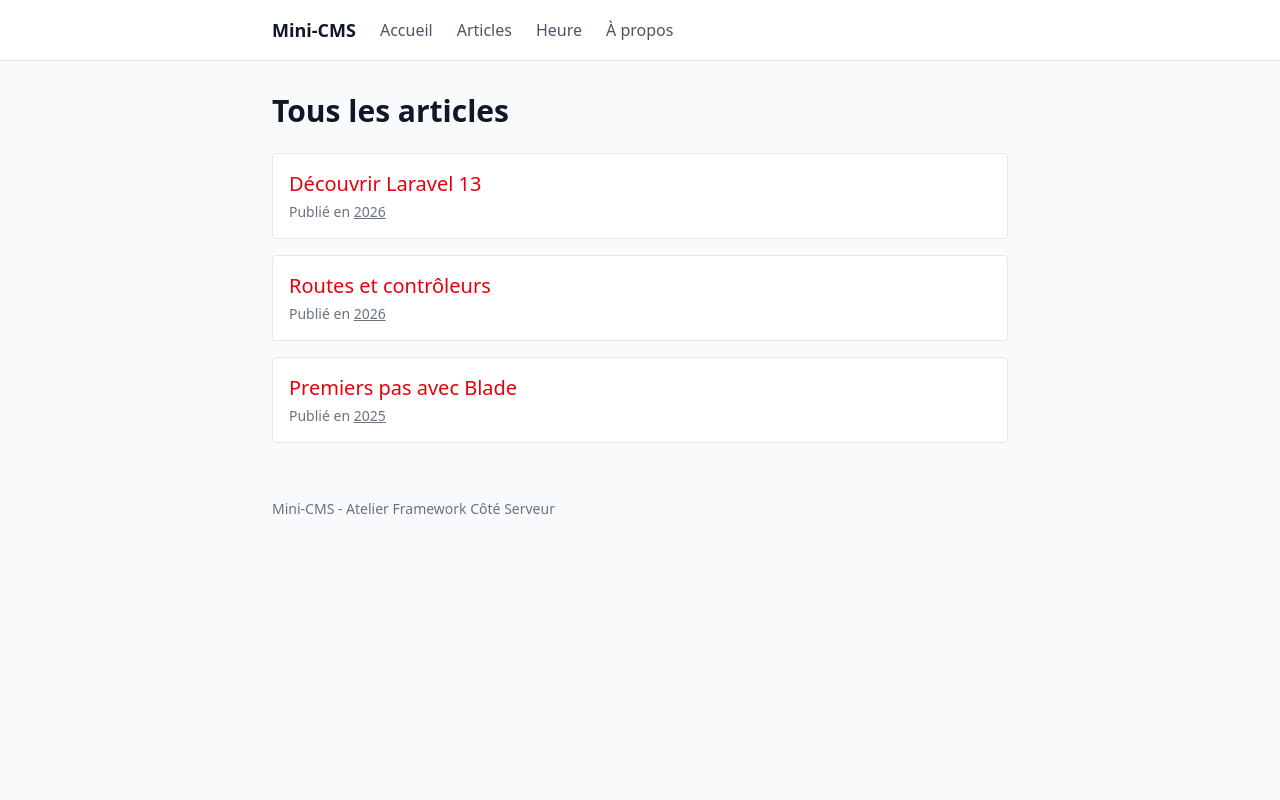
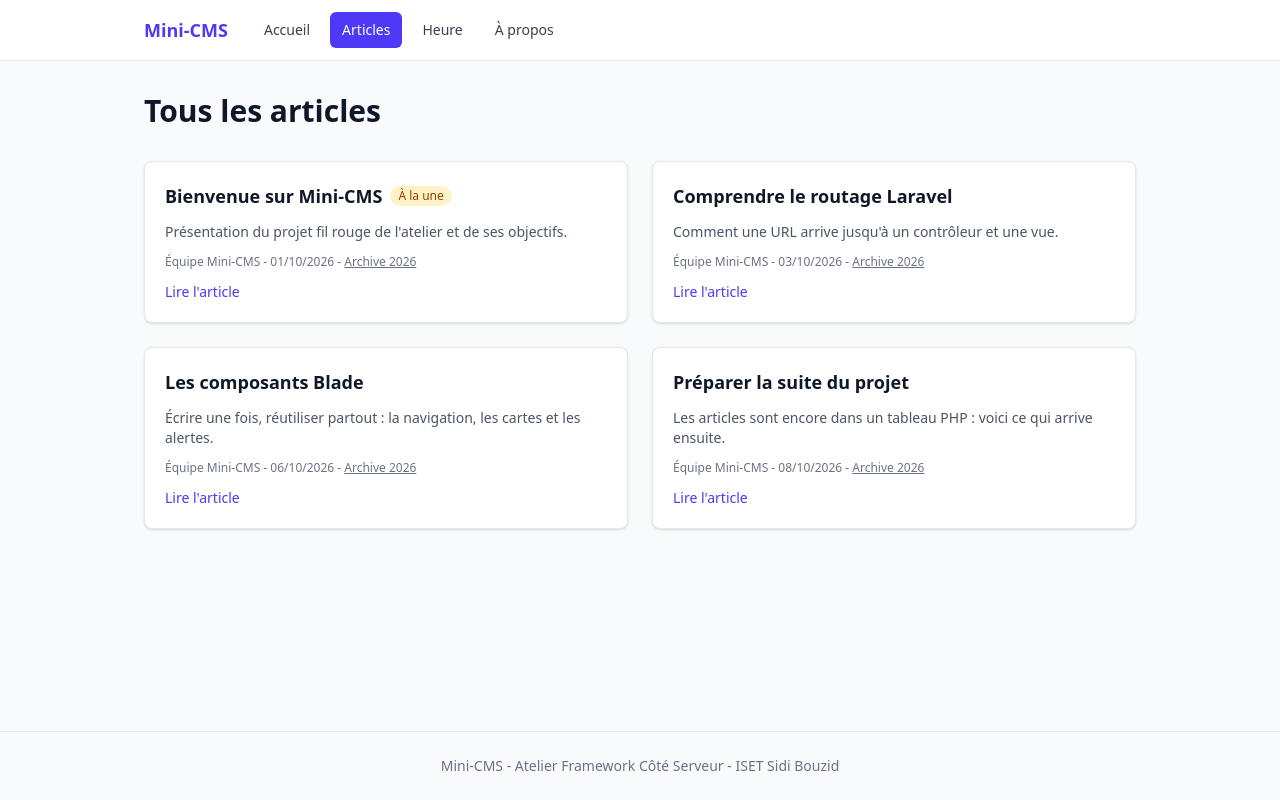
Before and after one commit to MoHamed-B-M/mini-cms, a Laravel app: page /posts in a window 1280 px wide. Run offline with Laravel 12, Linux system fonts and the light colour scheme; style sheets or scripts are compiled from the project's sources.

Commit message:
session 04: Sprint : pages statiques et composants Blade

```diff
--- a/app/Http/Controllers/PostController.php
+++ b/app/Http/Controllers/PostController.php
@@ -2,30 +2,11 @@
 
 namespace App\Http\Controllers;
 
+use Illuminate\View\View;
+
 class PostController extends Controller
 {
-    private function posts(): array
-    {
-        return [
-            'decouvrir-laravel-13' => [
-                'title' => 'Découvrir Laravel 13',
-                'year' => 2026,
-                'body' => 'Laravel 13 simplifie la structure du projet : la configuration des middlewares et des exceptions se fait dans bootstrap/app.php.',
-            ],
-            'routes-et-controleurs' => [
-                'title' => 'Routes et contrôleurs',
-                'year' => 2026,
-                'body' => 'Une route associe une URL à une méthode de contrôleur. Le contrôleur prépare les données, la vue les affiche.',
-            ],
-            'premiers-pas-avec-blade' => [
-                'title' => 'Premiers pas avec Blade',
-                'year' => 2025,
-                'body' => 'Blade est le moteur de vues de Laravel. Les doubles accolades échappent toujours le contenu affiché.',
-            ],
-        ];
-    }
-
-    public function index()
+    public function index(): View
     {
         return view('posts.index', [
             'heading' => 'Tous les articles',
@@ -33,7 +14,7 @@ class PostController extends Controller
         ]);
     }
 
-    public function archive(string $year)
+    public function archive(string $year): View
     {
         $posts = array_filter(
             $this->posts(),
@@ -46,16 +27,72 @@ class PostController extends Controller
         ]);
     }
 
-    public function show(string $slug)
+    public function show(string $slug): View
     {
-        $posts = $this->posts();
+        $post = $this->posts()[$slug] ?? null;
 
-        if (! array_key_exists($slug, $posts)) {
+        if ($post === null) {
             abort(404);
         }
 
-        return view('posts.show', [
-            'post' => $posts[$slug],
-        ]);
+        return view('posts.show', compact('post'));
+    }
+
+    private function posts(): array
+    {
+        return [
+            'bienvenue-sur-mini-cms' => [
+                'slug' => 'bienvenue-sur-mini-cms',
+                'title' => 'Bienvenue sur Mini-CMS',
+                'excerpt' => "Présentation du projet fil rouge de l'atelier et de ses objectifs.",
+                'author' => 'Équipe Mini-CMS',
+                'date' => '01/10/2026',
+                'year' => 2026,
+                'featured' => true,
+                'body' => [
+                    "Mini-CMS est la petite plateforme de publication que vous construisez tout au long de l'atelier.",
+                    "Chaque semaine, une nouvelle fonctionnalité s'ajoute au même projet, de la page d'accueil jusqu'à l'API.",
+                ],
+            ],
+            'comprendre-le-routage' => [
+                'slug' => 'comprendre-le-routage',
+                'title' => 'Comprendre le routage Laravel',
+                'excerpt' => "Comment une URL arrive jusqu'à un contrôleur et une vue.",
+                'author' => 'Équipe Mini-CMS',
+                'date' => '03/10/2026',
+                'year' => 2026,
+                'featured' => false,
+                'body' => [
+                    "Une route associe une URL à une action. Donner un nom à la route permet de générer le lien avec route().",
+                    "Les paramètres, comme le slug d'un article, sont transmis automatiquement à la méthode du contrôleur.",
+                ],
+            ],
+            'les-composants-blade' => [
+                'slug' => 'les-composants-blade',
+                'title' => 'Les composants Blade',
+                'excerpt' => "Écrire une fois, réutiliser partout : la navigation, les cartes et les alertes.",
+                'author' => 'Équipe Mini-CMS',
+                'date' => '06/10/2026',
+                'year' => 2026,
+                'featured' => false,
+                'body' => [
+                    "Un composant anonyme est un simple fichier Blade placé dans le dossier components.",
+                    "Il reçoit des propriétés avec @props et du contenu avec le slot, ce qui évite de recopier le même HTML.",
+                ],
+            ],
+            'preparer-la-suite' => [
+                'slug' => 'preparer-la-suite',
+                'title' => 'Préparer la suite du projet',
+                'excerpt' => "Les articles sont encore dans un tableau PHP : voici ce qui arrive ensuite.",
+                'author' => 'Équipe Mini-CMS',
+                'date' => '08/10/2026',
+                'year' => 2026,
+                'featured' => false,
+                'body' => [
+                    "Pour l'instant, les articles vivent dans un tableau écrit dans le contrôleur.",
+                    "Dans la prochaine session, ils seront enregistrés dans une base de données.",
+                ],
+            ],
+        ];
     }
 }
--- a/resources/views/components/layout.blade.php
+++ b/resources/views/components/layout.blade.php
@@ -6,23 +6,15 @@
     <title>{{ $title ?? 'Mini-CMS' }}</title>
     @vite(['resources/css/app.css', 'resources/js/app.js'])
 </head>
-<body class="min-h-screen bg-gray-50 text-gray-900">
-    <header class="border-b border-gray-200 bg-white">
-        <nav class="mx-auto flex max-w-3xl items-center gap-6 px-4 py-4">
-            <a href="{{ route('home') }}" class="text-lg font-bold">Mini-CMS</a>
-            <a href="{{ route('home') }}" class="text-gray-600 hover:text-gray-900">Accueil</a>
-            <a href="{{ route('posts.index') }}" class="text-gray-600 hover:text-gray-900">Articles</a>
-            <a href="{{ route('time') }}" class="text-gray-600 hover:text-gray-900">Heure</a>
-            <a href="{{ route('about') }}" class="text-gray-600 hover:text-gray-900">À propos</a>
-        </nav>
-    </header>
+<body class="min-h-screen bg-gray-50 text-gray-900 flex flex-col">
+    <x-navbar />
 
-    <main class="mx-auto max-w-3xl px-4 py-8">
+    <main class="flex-1 w-full max-w-5xl mx-auto px-4 py-8">
         {{ $slot }}
     </main>
 
-    <footer class="mx-auto max-w-3xl px-4 py-6 text-sm text-gray-500">
-        Mini-CMS - Atelier Framework Côté Serveur
+    <footer class="border-t border-gray-200 py-6 text-center text-sm text-gray-500">
+        Mini-CMS - Atelier Framework Côté Serveur - ISET Sidi Bouzid
     </footer>
 </body>
 </html>
--- /dev/null
+++ b/resources/views/components/nav-link.blade.php
@@ -0,0 +1,17 @@
+@props(['to', 'match' => null])
+
+@php
+    $active = request()->routeIs($match ?? $to);
+@endphp
+
+<a
+    href="{{ route($to) }}"
+    @if ($active) aria-current="page" @endif
+    {{ $attributes->class([
+        'px-3 py-2 rounded-md text-sm font-medium transition-colors',
+        'bg-indigo-600 text-white' => $active,
+        'text-gray-700 hover:bg-gray-100' => ! $active,
+    ]) }}
+>
+    {{ $slot }}
+</a>
--- /dev/null
+++ b/resources/views/components/navbar.blade.php
@@ -0,0 +1,10 @@
+<header class="bg-white border-b border-gray-200">
+    <nav class="max-w-5xl mx-auto px-4 py-3 flex flex-wrap items-center gap-2" aria-label="Navigation principale">
+        <a href="{{ route('home') }}" class="font-bold text-lg text-indigo-600 mr-4">Mini-CMS</a>
+
+        <x-nav-link to="home">Accueil</x-nav-link>
+        <x-nav-link to="posts.index" match="posts.*">Articles</x-nav-link>
+        <x-nav-link to="time">Heure</x-nav-link>
+        <x-nav-link to="about">À propos</x-nav-link>
+    </nav>
+</header>
--- /dev/null
+++ b/resources/views/components/page-header.blade.php
@@ -0,0 +1,9 @@
+@props(['title', 'subtitle' => null])
+
+<div class="mb-8">
+    <h1 class="text-3xl font-bold text-gray-900">{{ $title }}</h1>
+
+    @if ($subtitle)
+        <p class="mt-2 text-gray-600">{{ $subtitle }}</p>
+    @endif
+</div>
--- /dev/null
+++ b/resources/views/components/post-card.blade.php
@@ -0,0 +1,21 @@
+@props(['post'])
+
+<article class="bg-white rounded-lg border border-gray-200 shadow-sm p-5 flex flex-col gap-3">
+    <div class="flex items-center gap-2">
+        <h2 class="text-lg font-semibold text-gray-900">
+            <a href="{{ route('posts.show', $post['slug']) }}" class="hover:text-indigo-600">{{ $post['title'] }}</a>
+        </h2>
+
+        @if ($post['featured'])
+            <span class="text-xs font-medium bg-amber-100 text-amber-800 px-2 py-0.5 rounded-full">À la une</span>
+        @endif
+    </div>
+
+    <p class="text-sm text-gray-600">{{ $post['excerpt'] }}</p>
+    <p class="text-xs text-gray-500">
+        {{ $post['author'] }} - {{ $post['date'] }} -
+        <a href="{{ route('posts.archive', $post['year']) }}" class="underline">Archive {{ $post['year'] }}</a>
+    </p>
+
+    <a href="{{ route('posts.show', $post['slug']) }}" class="text-sm font-medium text-indigo-600 hover:underline">Lire l'article</a>
+</article>
--- a/resources/views/posts/index.blade.php
+++ b/resources/views/posts/index.blade.php
@@ -1,17 +1,15 @@
 <x-layout>
     <x-slot:title>{{ $heading }} - Mini-CMS</x-slot:title>
 
-    <h1 class="text-3xl font-bold">{{ $heading }}</h1>
+    <x-page-header :title="$heading" />
 
-    <ul class="mt-6 space-y-4">
-        @foreach ($posts as $slug => $post)
-            <li class="rounded border border-gray-200 bg-white p-4">
-                <a href="{{ route('posts.show', $slug) }}" class="text-xl font-medium text-red-600 hover:underline">{{ $post['title'] }}</a>
-                <p class="mt-1 text-sm text-gray-500">
-                    Publié en
-                    <a href="{{ route('posts.archive', $post['year']) }}" class="underline">{{ $post['year'] }}</a>
-                </p>
-            </li>
-        @endforeach
-    </ul>
+    <div class="grid gap-6 md:grid-cols-2">
+        @forelse ($posts as $post)
+            <x-post-card :post="$post" />
+        @empty
+            <x-alert type="warning" title="Aucun article" class="md:col-span-2">
+                Il n'y a pas encore d'article publié.
+            </x-alert>
+        @endforelse
+    </div>
 </x-layout>
```
Also changed, not shown: app/Http/Controllers/PageController.php (+5 -3 lines), notes/s04-defi.md (added, +13 -0 lines), resources/views/a-propos.blade.php (+17 -7 lines), resources/views/components/alert.blade.php (added, +20 -0 lines), resources/views/home.blade.php (+13 -5 lines), resources/views/posts/show.blade.php (+11 -8 lines), README.md.
